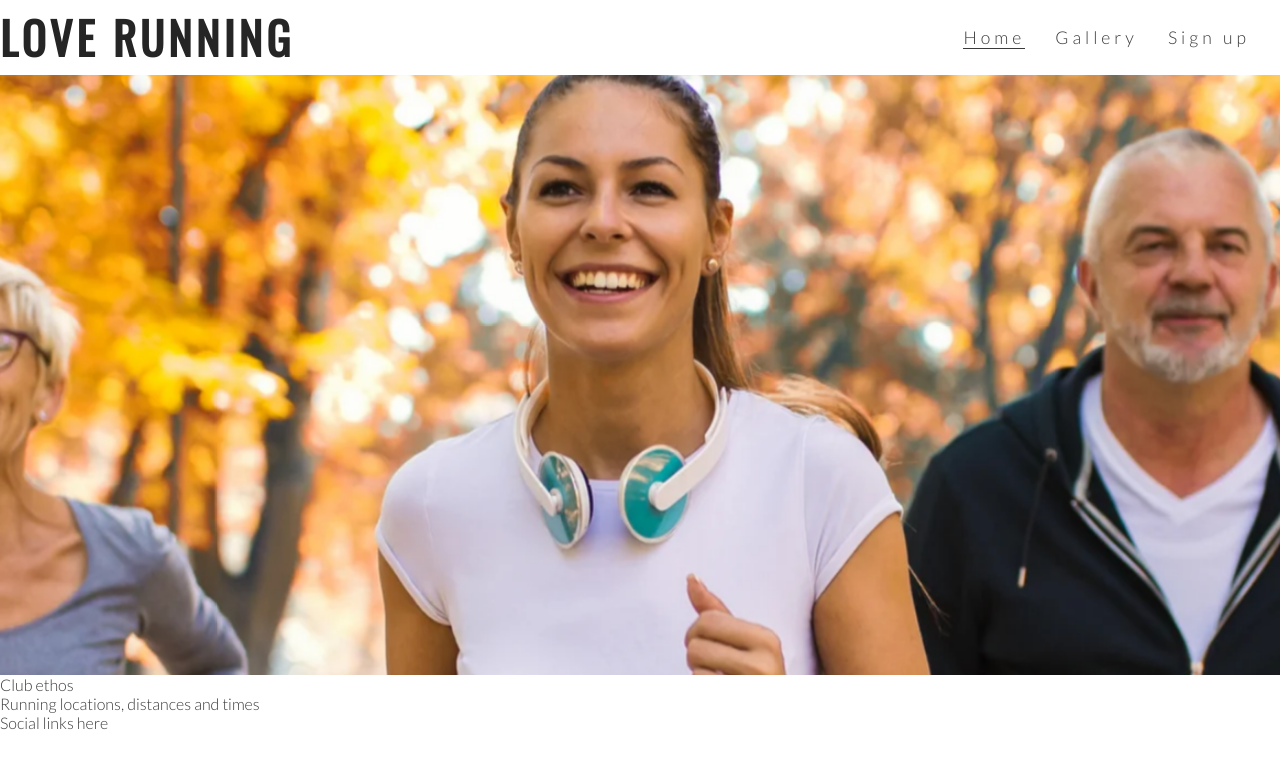
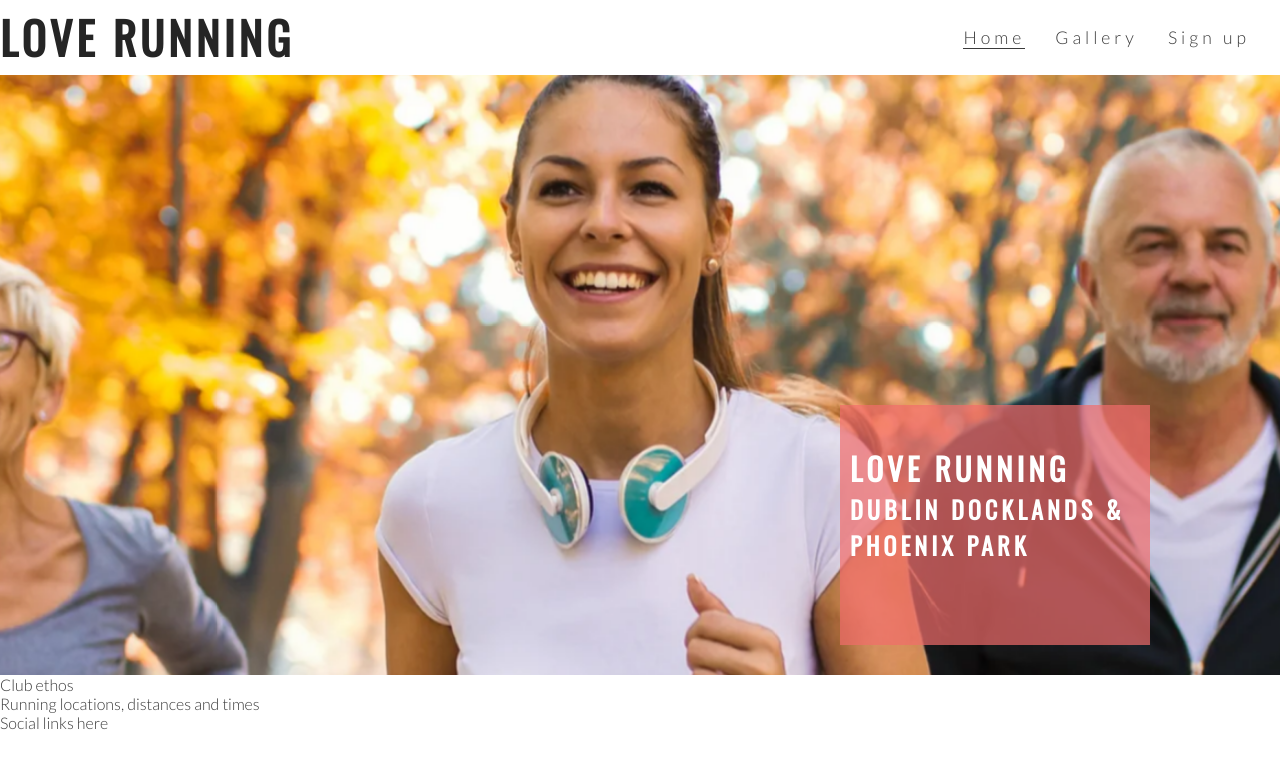
Before and after one commit to JosefinLarsson/love-running, a plain HTML site: page index.html in a window 1280 px wide. Drawn offline with nearby package versions, Linux system fonts and the light colour scheme.

Commit message:
Add cover text and style

```diff
--- a/assets/css/style.css
+++ b/assets/css/style.css
@@ -5,6 +5,7 @@
     margin: 0;
     border: none;
 }
+
 body {
     font-family: Lato, sans-serif;
     font-weight: 300;
@@ -13,7 +14,8 @@ body {
 
 /* headings and logo */
 
-h1, h2 {
+h1,
+h2 {
     font-family: Oswald, sans-serif;
     text-transform: uppercase;
     letter-spacing: 4px;
@@ -28,11 +30,12 @@ h1, h2 {
 /* navigation links */
 
 #menu {
-font-size: 110%;
-letter-spacing: 4px;
+    font-size: 110%;
+    letter-spacing: 4px;
 }
 
-#menu, #logo {
+#menu,
+#logo {
     line-height: 75px;
 }
 
@@ -55,12 +58,19 @@ letter-spacing: 4px;
     border-bottom: 1px solid #3a3a3a;
 }
 
-/* hero image */
+/* hero image & cover text */
 
 #hero-outer {
     height: 600px;
     width: 100%;
     overflow: hidden;
+
+    position: relative;
+}
+
+#cover-text,
+#cover-text h2 {
+    color: #fff;
 }
 
 #hero-image {
@@ -78,10 +88,31 @@ letter-spacing: 4px;
 /* creates the level of zoom for hero image */
 
 @keyframes hero-zoom {
-    from{
-transform: scale(1);
+    from {
+        transform: scale(1);
     }
-    to{
-transform: scale(1.1);
+
+    to {
+        transform: scale(1.1);
     }
 }
+
+#cover-text {
+    font-size: 130%;
+    font-family: Oswald, sans-serif;
+    text-transform: uppercase;
+    letter-spacing: 4px;
+
+    width: 300px;
+    height: 200px;
+
+    padding-top: 40px;
+    padding-left: 10px;
+
+    background-color: rgba(241, 109, 107, .7);
+
+    bottom: 30px;
+    right: 130px;
+
+    position: absolute;
+}
--- a/index.html
+++ b/index.html
@@ -36,6 +36,11 @@
     </header>
     <section id="hero-outer">
         <div id="hero-image"></div>
+        <div id="cover-text">
+            <h2>Love Running</h2>
+            <h3>Dublin Docklands & Phoenix Park</h3>
+        </div>
+
     </section>
     <section>
         Club ethos
```
